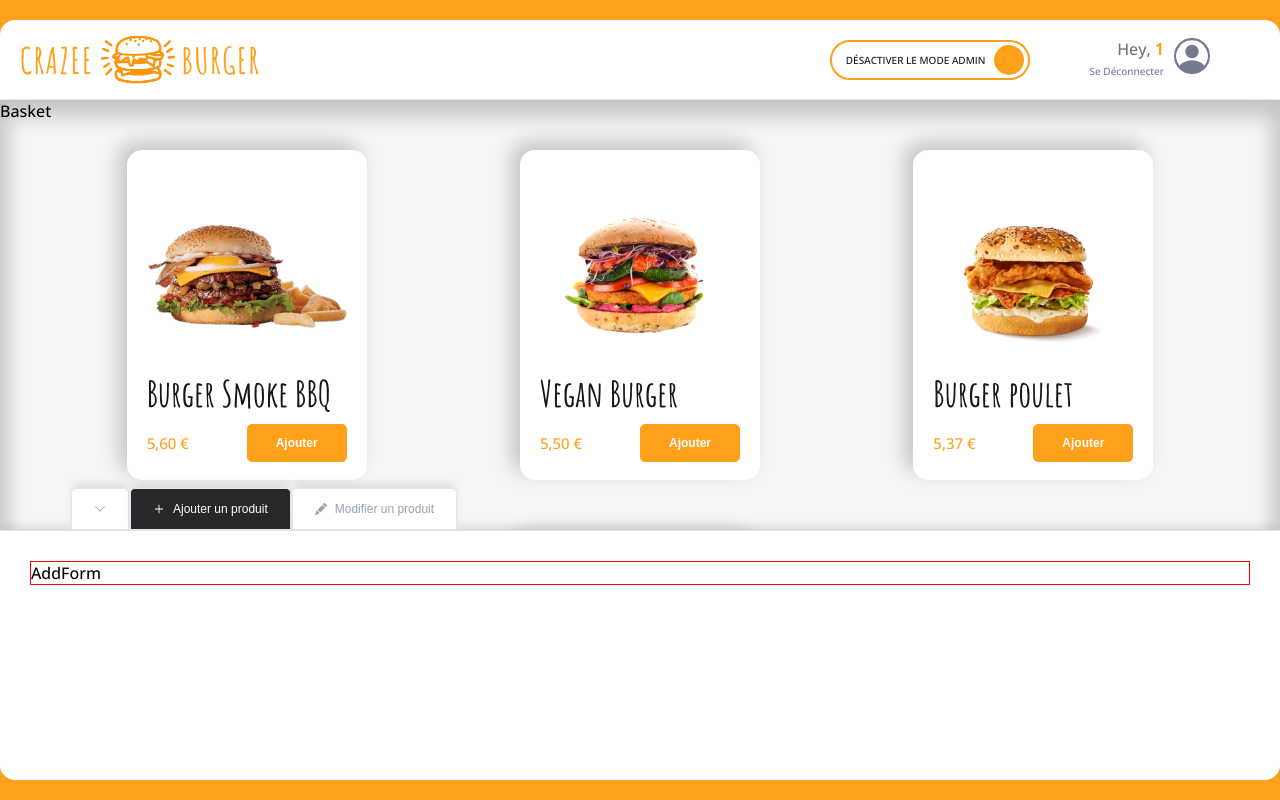
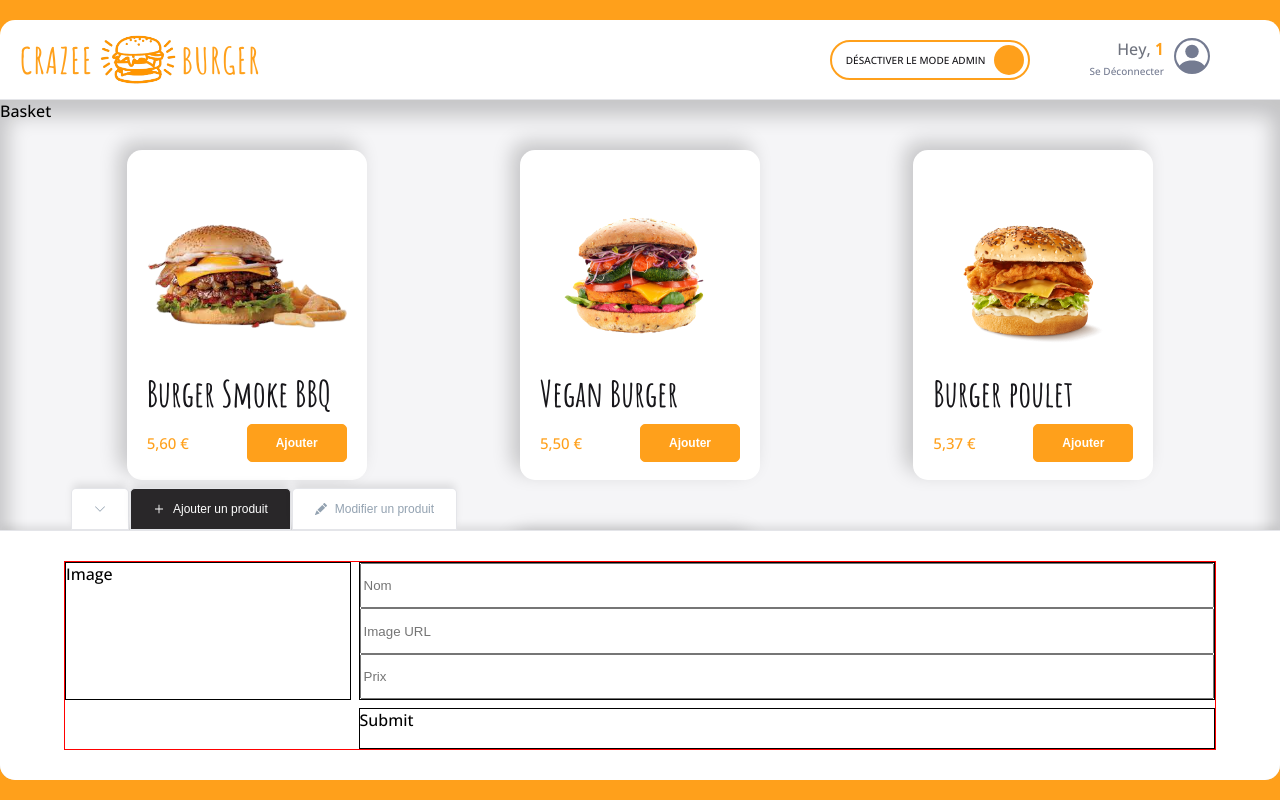
Before and after one commit to BryanHobin/crazee-burger, a React (Vite) app: page /order/1 in a window 1280 px wide. Built offline with nearby package versions, Linux system fonts and the light colour scheme; a web font is replaced by a local one.

Commit message:
🚧  F08 : ADMIN PANEL > AddForm > Input Layout

```diff
--- a/src/components/pages/order/Main/Admin/AdminPanel/AddForm.jsx
+++ b/src/components/pages/order/Main/Admin/AdminPanel/AddForm.jsx
@@ -1,10 +1,39 @@
 import { styled } from 'styled-components';
+import { theme } from '../../../../../../theme';
 
 export default function AddForm() {
  return (
-  <AddFormStyled>AddForm</AddFormStyled>
+  <AddFormStyled>
+   <div className="image-preview">Image</div>
+   <div className="inputs">
+    <input type="text" placeholder="Nom" />
+    <input type="text" placeholder="Image URL" />
+    <input type="text" placeholder="Prix" />
+   </div>
+   <div className="submit">Submit</div>
+  </AddFormStyled>
  )
 }
-const AddFormStyled = styled.div`
+const AddFormStyled = styled.form`
   border: 1px solid red;
+  display: grid;
+  grid-template-columns: 1fr 3fr;
+  grid-template-rows: repeat(4, 1fr);
+  grid-gap: ${theme.gridUnit}px;
+  height: 100%;
+
+  & > div {
+  border: 1px solid #000;
+  }
+  .image-preview{
+   grid-area: 1 / 1/ 4 / 2;
+  }
+  .inputs{
+   grid-area: 1 / 2 / 4 / 3;
+   display: grid;
+  }
+  .submit{
+   grid-area: 4 / 2 / 4 / 3;
+
+  }
 `;
--- a/src/components/pages/order/Main/Admin/AdminPanel/AdminPanel.jsx
+++ b/src/components/pages/order/Main/Admin/AdminPanel/AdminPanel.jsx
@@ -22,5 +22,5 @@ const AdminPanelStyled = styled.div`
   height: 250px;
   border-top: 1px solid ${theme.colors.greyLight};
   box-shadow: ${theme.shadows.subtle};
-  padding: 30px;
+  padding: 30px 5%;
 `;
```
